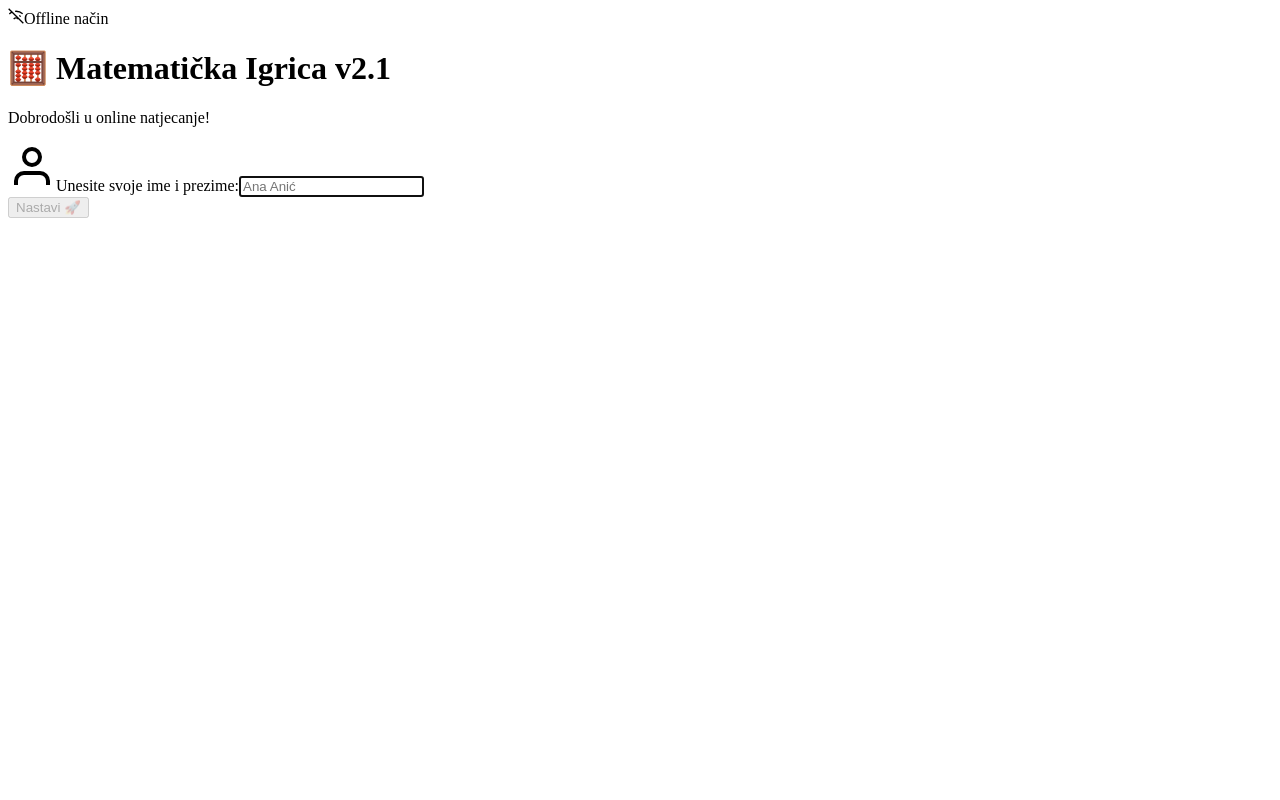
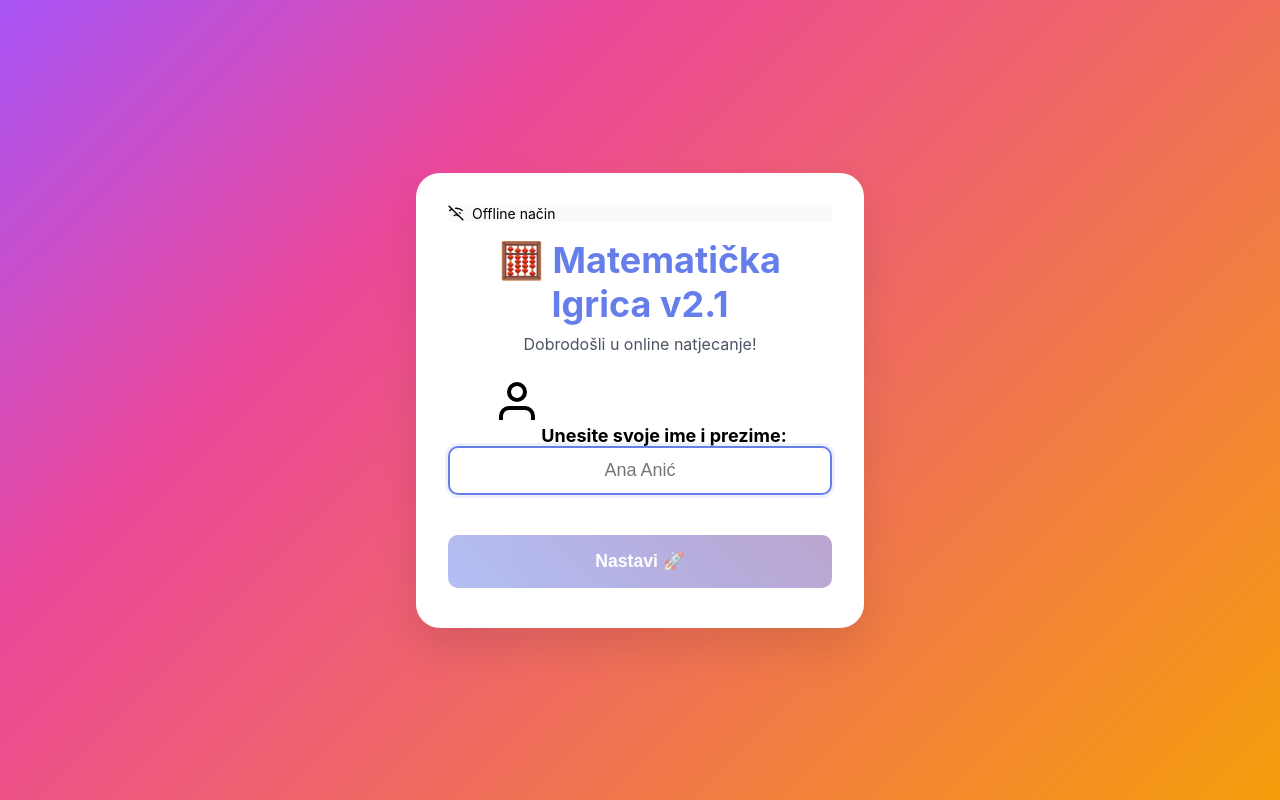
Before and after one commit to kreso1202/matematicka-igra, a React (Vite) app: page / in a window 1280 px wide. Built offline with nearby package versions, Linux system fonts and the light colour scheme; no server answers.

Commit message:
Update main.css

```diff
--- a/src/styles/main.css
+++ b/src/styles/main.css
@@ -1,29 +1,209 @@
-/* Improved feedback layout - horizontal animation */
+* {
+  margin: 0;
+  padding: 0;
+  box-sizing: border-box;
+}
+
+body {
+  font-family: Inter, system-ui, -apple-system, sans-serif;
+}
+
+/* Main layout */
+.game-container {
+  min-height: 100vh;
+  background: linear-gradient(135deg, #a855f7 0%, #ec4899 30%, #f59e0b 100%);
+  display: flex;
+  align-items: center;
+  justify-content: center;
+  padding: 1rem;
+}
+
+.game-card {
+  background: white;
+  border-radius: 24px;
+  box-shadow: 0 20px 40px rgba(0, 0, 0, 0.1);
+  padding: 2rem;
+  width: 100%;
+  max-width: 28rem;
+}
+
+/* Button styling */
+.button-primary {
+  width: 100%;
+  background: linear-gradient(45deg, #667eea, #764ba2);
+  color: white;
+  border: none;
+  padding: 1rem 2rem;
+  border-radius: 10px;
+  font-size: 1.1rem;
+  font-weight: bold;
+  cursor: pointer;
+  transition: transform 0.2s;
+  margin-bottom: 0.5rem;
+}
+
+.button-primary:hover:not(:disabled) {
+  transform: scale(1.05);
+}
+
+.button-primary:disabled {
+  opacity: 0.5;
+  cursor: not-allowed;
+}
+
+.button-secondary {
+  width: 100%;
+  background: #6b7280;
+  color: white;
+  border: none;
+  padding: 0.75rem 1.5rem;
+  border-radius: 10px;
+  font-size: 1.1rem;
+  font-weight: bold;
+  cursor: pointer;
+  transition: transform 0.2s;
+  margin-bottom: 0.5rem;
+}
+
+.button-secondary:hover {
+  transform: scale(1.05);
+}
+
+/* Input fields */
+input[type="text"], input[type="number"] {
+  width: 100%;
+  padding: 0.75rem;
+  border: 2px solid #e5e7eb;
+  border-radius: 10px;
+  font-size: 1.125rem;
+  text-align: center;
+  transition: all 0.2s;
+  margin-bottom: 1rem;
+}
+
+input[type="text"]:focus, input[type="number"]:focus {
+  outline: none;
+  border-color: #667eea;
+  box-shadow: 0 0 0 3px rgba(102, 126, 234, 0.1);
+}
+
+.input-answer {
+  width: 100%;
+  font-size: 1.5rem;
+  text-align: center;
+  padding: 1rem;
+  border: 2px solid #e5e7eb;
+  border-radius: 10px;
+  transition: all 0.2s;
+  margin-bottom: 1.5rem;
+}
+
+.input-answer:focus {
+  outline: none;
+  border-color: #667eea;
+  box-shadow: 0 0 0 3px rgba(102, 126, 234, 0.1);
+}
+
+/* Typography */
+h1 {
+  font-size: 2.25rem;
+  font-weight: 700;
+  color: #667eea;
+  margin-bottom: 0.5rem;
+  text-align: center;
+}
+
+h2 {
+  font-size: 1.875rem;
+  font-weight: 700;
+  color: #667eea;
+  margin-bottom: 0.5rem;
+  text-align: center;
+}
+
+p {
+  color: #6b7280;
+  text-align: center;
+  margin-bottom: 1rem;
+}
+
+/* Utility classes */
+.flex { display: flex; }
+.flex-col { flex-direction: column; }
+.items-center { align-items: center; }
+.justify-between { justify-content: space-between; }
+.justify-center { justify-content: center; }
+.text-center { text-align: center; }
+.font-bold { font-weight: 700; }
+.gap-1 { gap: 0.25rem; }
+.gap-2 { gap: 0.5rem; }
+.gap-3 { gap: 0.75rem; }
+.mb-1 { margin-bottom: 0.25rem; }
+.mb-2 { margin-bottom: 0.5rem; }
+.mb-4 { margin-bottom: 1rem; }
+.mb-6 { margin-bottom: 1.5rem; }
+.w-5 { width: 1.25rem; }
+.h-5 { height: 1.25rem; }
+.w-full { width: 100%; }
+.text-sm { font-size: 0.875rem; }
+.text-lg { font-size: 1.125rem; }
+.text-xl { font-size: 1.25rem; }
+.text-2xl { font-size: 1.5rem; }
+.text-3xl { font-size: 1.875rem; }
+.text-4xl { font-size: 2.25rem; }
+.rounded-full { border-radius: 9999px; }
+.rounded-xl { border-radius: 12px; }
+.px-3 { padding-left: 0.75rem; padding-right: 0.75rem; }
+.py-1 { padding-top: 0.25rem; padding-bottom: 0.25rem; }
+.p-6 { padding: 1.5rem; }
+
+/* Colors */
+.text-purple-600 { color: #667eea; }
+.text-purple-700 { color: #667eea; }
+.text-blue-500 { color: #3b82f6; }
+.text-red-500 { color: #ef4444; }
+.text-gray-300 { color: #d1d5db; }
+.text-gray-600 { color: #4b5563; }
+.text-gray-800 { color: #1f2937; }
+.text-orange-800 { color: #9a3412; }
+.text-yellow-400 { color: #facc15; }
+.fill-current { fill: currentColor; }
+
+/* Backgrounds */
+.bg-gray-50 { background-color: #f9fafb; }
+.bg-gray-200 { background-color: #e5e7eb; }
+.bg-orange-100 { background-color: #fed7aa; }
+
+/* Progress bar */
+.level-progress {
+  background: linear-gradient(45deg, #4ade80, #3b82f6);
+  height: 0.75rem;
+  border-radius: 10px;
+  transition: all 0.7s ease;
+}
+
+.h-3 { height: 0.75rem; }
+
+/* Improved feedback layout - compact horizontal */
 .feedback-correct {
   background: linear-gradient(45deg, #10b981, #059669);
   color: white;
-  padding: 1rem;
+  padding: 0.75rem 1rem;
   border-radius: 10px;
   font-weight: 700;
   font-size: 1rem;
   margin-bottom: 1rem;
   text-align: center;
-  position: relative;
-  overflow: visible;
-  min-height: 4rem;
   display: flex;
   align-items: center;
   justify-content: center;
-}
-
-.feedback-correct .flex {
-  width: 100%;
+  min-height: 3rem;
 }
 
 .feedback-wrong {
   background: linear-gradient(45deg, #ef4444, #dc2626);
   color: white;
-  padding: 1rem;
+  padding: 0.75rem 1rem;
   border-radius: 10px;
   font-weight: 700;
   font-size: 1rem;
@@ -34,7 +214,7 @@
 .feedback-timeout {
   background: linear-gradient(45deg, #f59e0b, #d97706);
   color: white;
-  padding: 1rem;
+  padding: 0.75rem 1rem;
   border-radius: 10px;
   font-weight: 700;
   font-size: 1rem;
@@ -42,7 +222,107 @@
   text-align: center;
 }
 
-/* Flex utilities for feedback */
-.flex-col {
-  flex-direction: column;
+/* Animations */
+.animate-pulse {
+  animation: pulse 1s infinite;
 }
+
+.animate-bounce {
+  animation: bounce 1s infinite;
+}
+
+.animate-ping {
+  animation: ping 1s cubic-bezier(0, 0, 0.2, 1) infinite;
+}
+
+@keyframes pulse {
+  0%, 100% { opacity: 1; }
+  50% { opacity: 0.5; }
+}
+
+@keyframes bounce {
+  0%, 20%, 53%, 80%, 100% { transform: translate3d(0,0,0); }
+  40%, 43% { transform: translate3d(0, -30px, 0); }
+  70% { transform: translate3d(0, -15px, 0); }
+}
+
+@keyframes ping {
+  75%, 100% { transform: scale(2); opacity: 0; }
+}
+
+/* Game buttons */
+.w-full.bg-gradient-to-r.from-green-400.to-blue-500 {
+  width: 100%;
+  background: linear-gradient(45deg, #4ade80, #3b82f6);
+  color: white;
+  border: none;
+  padding: 1rem 2rem;
+  border-radius: 10px;
+  font-size: 1.1rem;
+  font-weight: bold;
+  cursor: pointer;
+  transition: transform 0.2s;
+  margin-bottom: 0.75rem;
+}
+
+.w-full.bg-gradient-to-r.from-yellow-400.to-orange-500 {
+  width: 100%;
+  background: linear-gradient(45deg, #facc15, #f97316);
+  color: white;
+  border: none;
+  padding: 0.75rem 1.5rem;
+  border-radius: 10px;
+  font-size: 1.1rem;
+  font-weight: bold;
+  cursor: pointer;
+  transition: transform 0.2s;
+  margin-bottom: 0.75rem;
+}
+
+.w-full.bg-green-500 {
+  width: 100%;
+  background: #22c55e;
+  color: white;
+  border: none;
+  padding: 0.75rem 1.5rem;
+  border-radius: 10px;
+  font-size: 1.1rem;
+  font-weight: bold;
+  cursor: pointer;
+  transition: transform 0.2s;
+  margin-bottom: 0.75rem;
+  display: flex;
+  align-items: center;
+  justify-content: center;
+}
+
+.w-full.bg-gradient-to-r:hover,
+.w-full.bg-green-500:hover:not(:disabled) {
+  transform: scale(1.05);
+}
+
+.w-full.bg-green-500:disabled {
+  opacity: 0.5;
+  cursor: not-allowed;
+  transform: none;
+}
+
+/* Status boxes */
+.bg-blue-100 { background-color: #dbeafe; padding: 1rem; border-radius: 10px; margin-bottom: 1rem; }
+.bg-green-100 { background-color: #dcfce7; padding: 1rem; border-radius: 10px; margin-bottom: 1rem; }
+.bg-yellow-100 { background-color: #fef3c7; padding: 1rem; border-radius: 10px; margin-bottom: 1rem; }
+.bg-purple-100 { background-color: #f3e8ff; padding: 1rem; border-radius: 10px; margin-bottom: 1rem; }
+
+/* Text colors */
+.text-blue-800 { color: #1e40af; }
+.text-green-800 { color: #166534; }
+.text-yellow-800 { color: #92400e; }
+.text-purple-800 { color: #6b21a8; }
+
+/* Responsive */
+@media (max-width: 640px) {
+  .game-card { padding: 1.5rem; margin: 1rem; }
+  h1 { font-size: 2rem; }
+  .input-answer { font-size: 1.5rem; }
+  .button-primary { font-size: 1rem; }
+}
```
